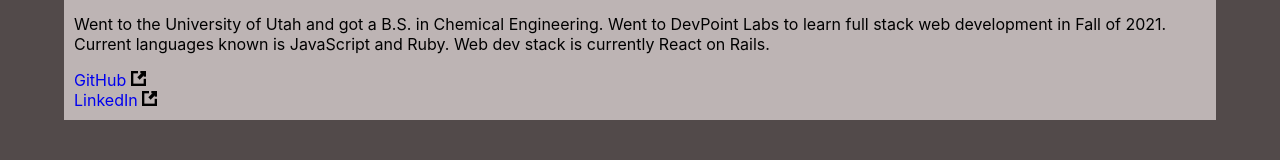
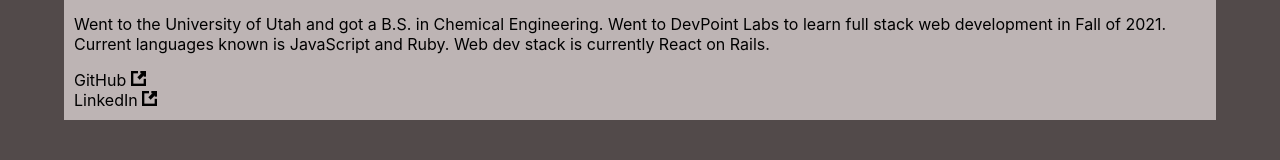
Before and after one commit to Michaelreforged/personal-site, a React (Create React App) app: page /about in a window 1280 px wide. Shown: the part 147-307 px from the top of the page. Built offline with nearby package versions, Linux system fonts and the light colour scheme.

Commit message:
styling updates

```diff
--- a/src/Components/ShowHide.js
+++ b/src/Components/ShowHide.js
@@ -2,8 +2,6 @@
 
 const ShowHide = ({title, children}) =>{
   const [show, setShow] = useState(false)
-
-
 
   return(
     <>
--- a/src/Pages/About.js
+++ b/src/Pages/About.js
@@ -8,10 +8,9 @@
     <div>
       <h1> About Page</h1>
       <p> Went to the University of Utah and got a B.S. in Chemical Engineering. Went to DevPoint Labs to learn full stack web development in Fall of 2021. Current languages known is JavaScript and Ruby. Web dev stack is currently React on Rails.</p>
-
-      <a style={{textDecoration: 'none'}} href='https://github.com/Michaelreforged'>GitHub <External/></a>
+      <a href='https://github.com/Michaelreforged'>GitHub <External/></a>
       <br/>
-      <a style={{textDecoration: 'none'}} href='https://www.linkedin.com/in/michael-cheung-dev/'>LinkedIn <External/></a>
+      <a href='https://www.linkedin.com/in/michael-cheung-dev/'>LinkedIn <External/></a>
     </div>
   )
 };
--- a/src/StylingSheets/grid.scss
+++ b/src/StylingSheets/grid.scss
@@ -1,8 +1,13 @@
 .tic-tac-grid {
   display: grid;
-  grid-template-columns: auto auto auto ;
-
+  grid-template-columns: repeat(3, 1fr) ;
+  max-width: fit-content;
+  margin: auto;
   div {
+    aspect-ratio: 1/1;
+    display: flex;
+    align-items: center;
+    justify-content: center;
     text-align: center;
     border: 1px black solid;
     padding: 10px;
--- a/src/StylingSheets/main.scss
+++ b/src/StylingSheets/main.scss
@@ -70,3 +70,10 @@
     }
   }
 }
+
+a{
+  text-decoration: none;
+  @include themify($themes){
+    color: themed('text-color');
+  }
+}
```
